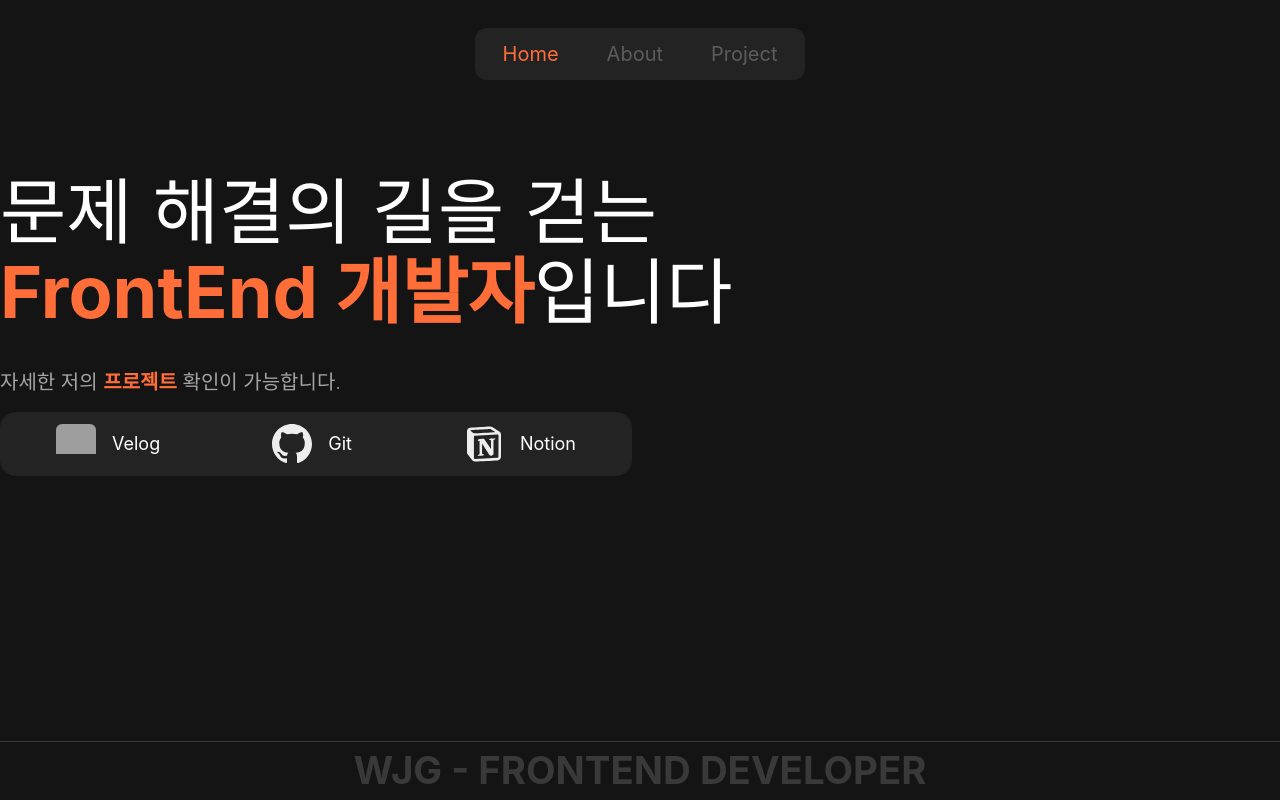
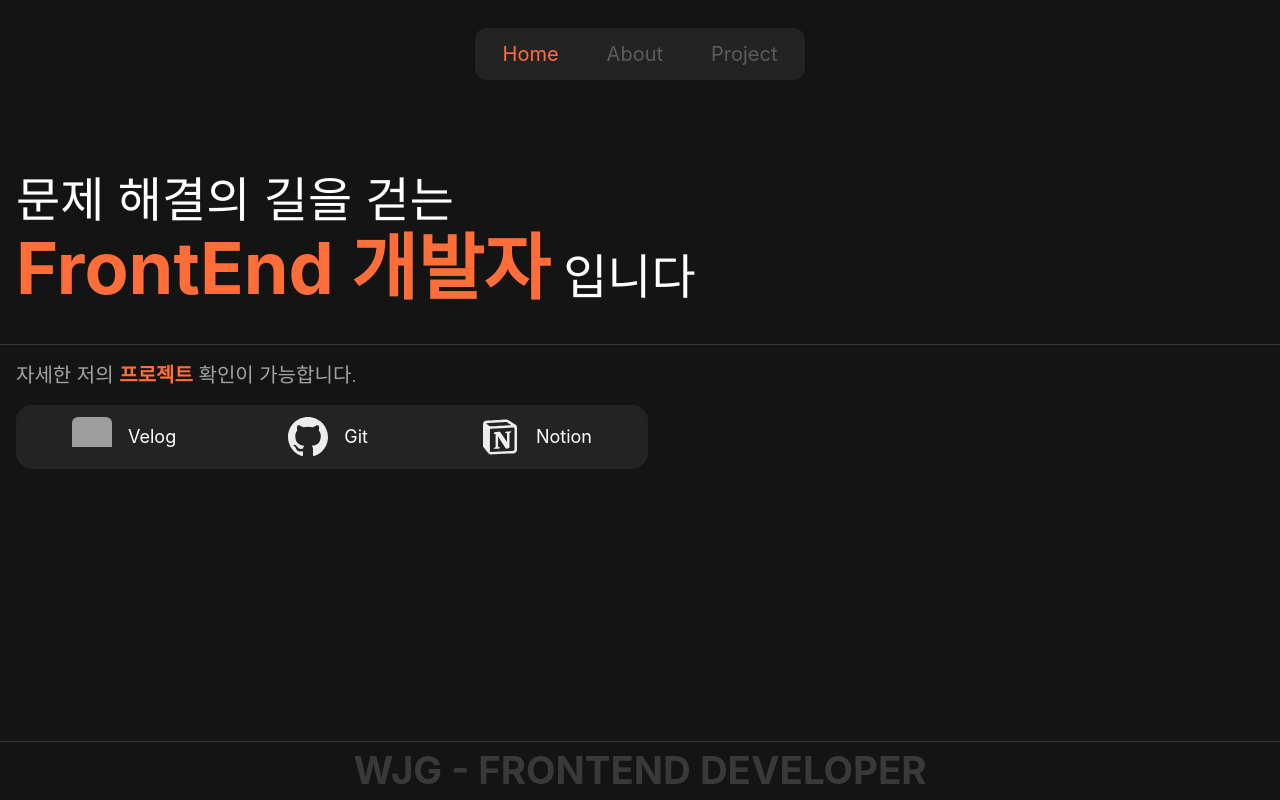
Before and after one commit to dnwnsrb11/WJG-my-portfolio, a Next.js app: page / in a window 1280 px wide. Built offline with nearby package versions, Linux system fonts and the light colour scheme; grey boxes are pictures that could not be loaded.

Commit message:
design:메인 페이지 디자인 변경

```diff
--- a/src/app/page.tsx
+++ b/src/app/page.tsx
@@ -3,16 +3,20 @@ import { ProjectNav } from "@/components/main/projectNav";
 export default function Home() {
   return (
     <section className="flex flex-col items-start">
-      <article className="flex flex-col pt-20 w-full">
-        <div className="text-7xl flex flex-col gap-2">
+      <article className="flex flex-col pt-20 w-full mx-4">
+        <div className="text-5xl flex flex-col gap-2">
           <h1>문제 해결의 길을 걷는</h1>
           <h1>
-            <span className="text-title font-bold">FrontEnd 개발자</span>입니다
+            <span className="text-title text-7xl font-bold">
+              FrontEnd 개발자
+            </span>{" "}
+            입니다
           </h1>
         </div>
       </article>
-      <article>
-        <div className="mt-10">
+      <hr className="w-full border-stroke mt-10 my-4" />
+      <article className="mx-4">
+        <div>
           <p className="text-xl font-light text-text2">
             자세한 저의 <span className="font-bold text-title">프로젝트</span>{" "}
             확인이 가능합니다.
```
